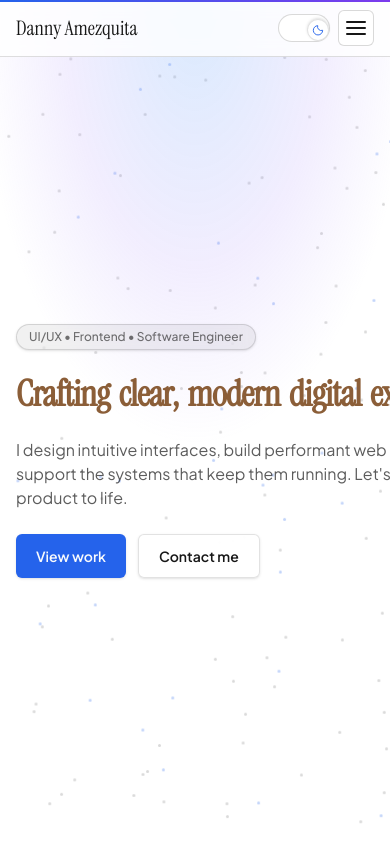
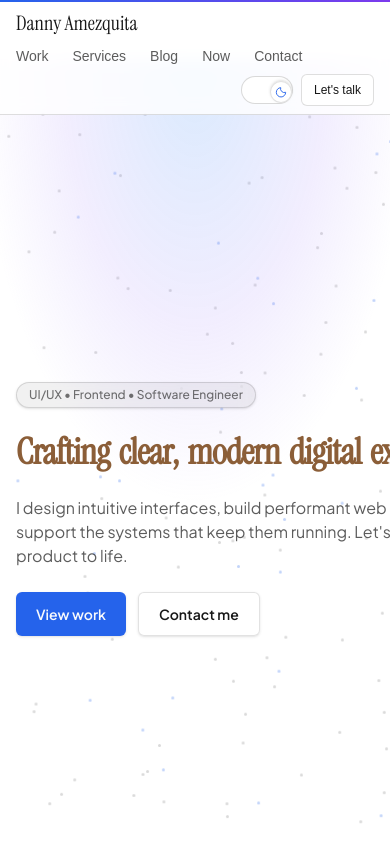
Before and after one commit to DannyAmzq/personal-wesbite, a Next.js app: page / in a window 390 px wide. Shown: the top 844 px of the page. Built offline with nearby package versions, Linux system fonts and the light colour scheme; a web font is replaced by a local one.

Commit message:
Wrap header contents on small viewports instead of hamburger menu
Removes the mobile hamburger/drawer pattern and replaces it with
flex-wrap on the nav, so the logo, links, and actions reflow
naturally when the viewport is too narrow to fit them on one line.

```diff
--- a/components/Navbar.tsx
+++ b/components/Navbar.tsx
@@ -1,37 +1,15 @@
 "use client";
 import Link from "next/link";
 import { usePathname } from "next/navigation";
-import { motion, AnimatePresence, useReducedMotion } from "framer-motion";
-import { useState, useEffect, useCallback } from "react";
+import { motion } from "framer-motion";
 import ThemeToggle from "@/components/ThemeToggle";
 import MagneticButton from "@/components/MagneticButton";
 import SignatureLogo from "@/components/SignatureLogo";
 
 export default function Navbar() {
-  const [open, setOpen] = useState(false);
-  const reduce = useReducedMotion();
   const pathname = usePathname();
   // Prefix hash links with "/" when not on the homepage so they navigate back correctly
   const h = (hash: string) => (pathname === "/" ? hash : `/${hash}`);
-
-  // rAF-throttled resize — avoids setState on every pixel while dragging
-  useEffect(() => {
-    let rafId: number;
-    const onResize = () => {
-      cancelAnimationFrame(rafId);
-      rafId = requestAnimationFrame(() => {
-        if (window.innerWidth >= 640) setOpen(false);
-      });
-    };
-    window.addEventListener("resize", onResize, { passive: true });
-    return () => {
-      window.removeEventListener("resize", onResize);
-      cancelAnimationFrame(rafId);
-    };
-  }, []);
-
-  const toggle = useCallback(() => setOpen((o) => !o), []);
-  const close = useCallback(() => setOpen(false), []);
 
   const links = [
     { href: h("#work"), label: "Work" },
@@ -41,18 +19,11 @@ export default function Navbar() {
     { href: h("#contact"), label: "Contact" },
   ];
 
-  // Tween (not spring) — smoother for opacity/rotate on small elements
-  const barTransition = { type: "tween", duration: 0.2, ease: [0.16, 1, 0.3, 1] } as const;
-  // Tween for height — springs can overshoot causing layout jank
-  const menuTransition = reduce
-    ? { duration: 0 }
-    : ({ type: "tween", duration: 0.25, ease: [0.16, 1, 0.3, 1] } as const);
-
   return (
     <header className="sticky top-0 z-50 backdrop-blur bg-[color-mix(in_oklab,var(--background)_80%,transparent)] border-b border-[color-mix(in_oklab,var(--foreground)_14%,transparent)]">
-      <nav className="mx-auto max-w-6xl px-4 sm:px-6 lg:px-8 h-14 flex items-center justify-between">
+      <nav className="mx-auto max-w-6xl px-4 sm:px-6 lg:px-8 py-2 flex flex-wrap items-center gap-x-6 gap-y-2">
         <SignatureLogo />
-        <ul className="hidden sm:flex items-center gap-6 text-sm text-[color-mix(in_oklab,var(--foreground)_70%,transparent)]">
+        <ul className="flex flex-wrap items-center gap-x-6 gap-y-1 text-sm text-[color-mix(in_oklab,var(--foreground)_70%,transparent)]">
           {links.map((link, i) => (
             <motion.li
               key={link.href}
@@ -66,9 +37,9 @@ export default function Navbar() {
             </motion.li>
           ))}
         </ul>
-        <div className="flex items-center gap-2">
+        <div className="ml-auto flex items-center gap-2">
           <ThemeToggle />
-          <MagneticButton className="hidden sm:block" strength={0.4}>
+          <MagneticButton strength={0.4}>
             <a
               href={h("#contact")}
               className="inline-flex h-8 items-center rounded-md border border-[color-mix(in_oklab,var(--foreground)_14%,transparent)] bg-[color-mix(in_oklab,var(--background)_92%,transparent)] px-3 text-xs font-medium text-[var(--foreground)] hover:bg-[color-mix(in_oklab,var(--background)_88%,transparent)] focus-visible:outline-none focus-visible:ring-2 ring-accent"
@@ -76,71 +47,8 @@ export default function Navbar() {
               Let's talk
             </a>
           </MagneticButton>
-          {/* Mobile hamburger — no layout prop (avoids layout recalculation on each toggle) */}
-          <button
-            onClick={toggle}
-            aria-label={open ? "Close menu" : "Open menu"}
-            aria-expanded={open}
-            className="sm:hidden relative h-9 w-9 grid place-items-center rounded-md border border-[color-mix(in_oklab,var(--foreground)_16%,transparent)] bg-[color-mix(in_oklab,var(--background)_88%,transparent)] focus-visible:outline-none focus-visible:ring-2 ring-accent transition-colors"
-          >
-            <motion.span
-              className="absolute h-[2px] w-5 rounded bg-[var(--foreground)]"
-              animate={reduce ? undefined : open ? { rotate: 45, y: 0 } : { rotate: 0, y: -6 }}
-              transition={barTransition}
-              style={{ willChange: "transform" }}
-            />
-            <motion.span
-              className="absolute h-[2px] w-5 rounded bg-[var(--foreground)]"
-              animate={reduce ? undefined : open ? { opacity: 0, scaleX: 0 } : { opacity: 1, scaleX: 1 }}
-              transition={{ type: "tween", duration: 0.15 }}
-            />
-            <motion.span
-              className="absolute h-[2px] w-5 rounded bg-[var(--foreground)]"
-              animate={reduce ? undefined : open ? { rotate: -45, y: 0 } : { rotate: 0, y: 6 }}
-              transition={barTransition}
-              style={{ willChange: "transform" }}
-            />
-          </button>
         </div>
       </nav>
-
-      {/* Mobile menu panel — initial={false} skips the mount animation */}
-      <AnimatePresence initial={false}>
-        {open && (
-          <motion.div
-            key="mobile-menu"
-            initial={{ height: 0, opacity: 0 }}
-            animate={{ height: "auto", opacity: 1 }}
-            exit={{ height: 0, opacity: 0 }}
-            transition={menuTransition}
-            style={{ overflow: "hidden" }}
-            className="sm:hidden border-t border-[color-mix(in_oklab,var(--foreground)_14%,transparent)] bg-[color-mix(in_oklab,var(--background)_94%,transparent)] backdrop-blur px-4 pb-4"
-          >
-            <ul className="flex flex-col pt-3 gap-2 text-sm">
-              {links.map((l) => (
-                <li key={l.href}>
-                  <Link
-                    href={l.href}
-                    onClick={close}
-                    className="block rounded px-2 py-2 hover:bg-[color-mix(in_oklab,var(--background)_88%,transparent)] transition-colors"
-                  >
-                    {l.label}
-                  </Link>
-                </li>
-              ))}
-              <li>
-                <a
-                  href="#contact"
-                  onClick={close}
-                  className="mt-1 inline-flex h-9 items-center justify-center rounded-md border border-[color-mix(in_oklab,var(--foreground)_16%,transparent)] bg-[color-mix(in_oklab,var(--background)_90%,transparent)] px-4 text-xs font-medium text-[var(--foreground)] hover:bg-[color-mix(in_oklab,var(--background)_86%,transparent)]"
-                >
-                  Let's talk
-                </a>
-              </li>
-            </ul>
-          </motion.div>
-        )}
-      </AnimatePresence>
     </header>
   );
 }
```
